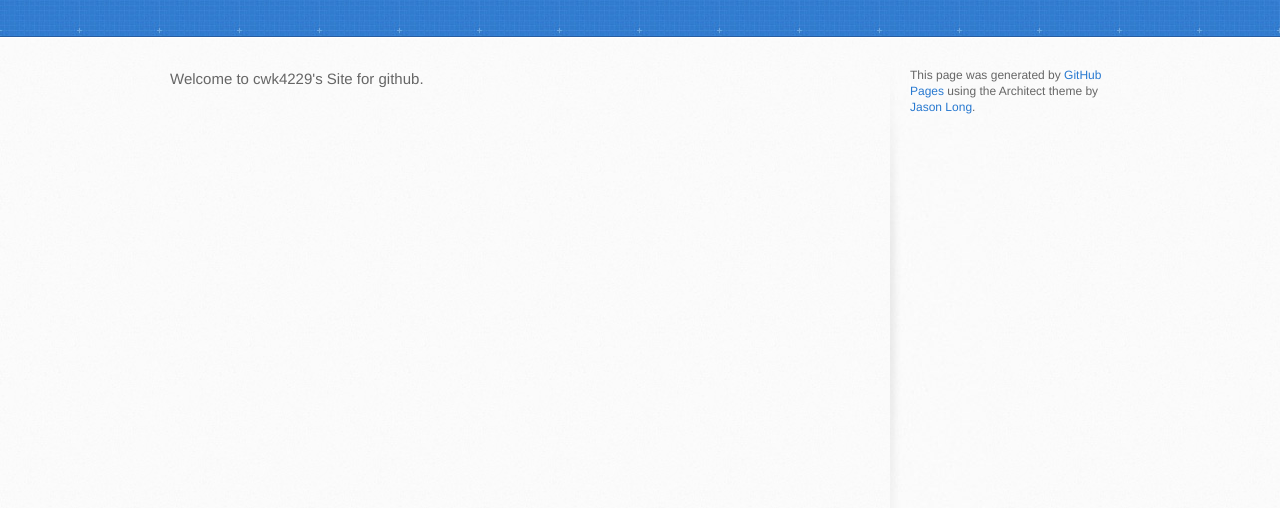
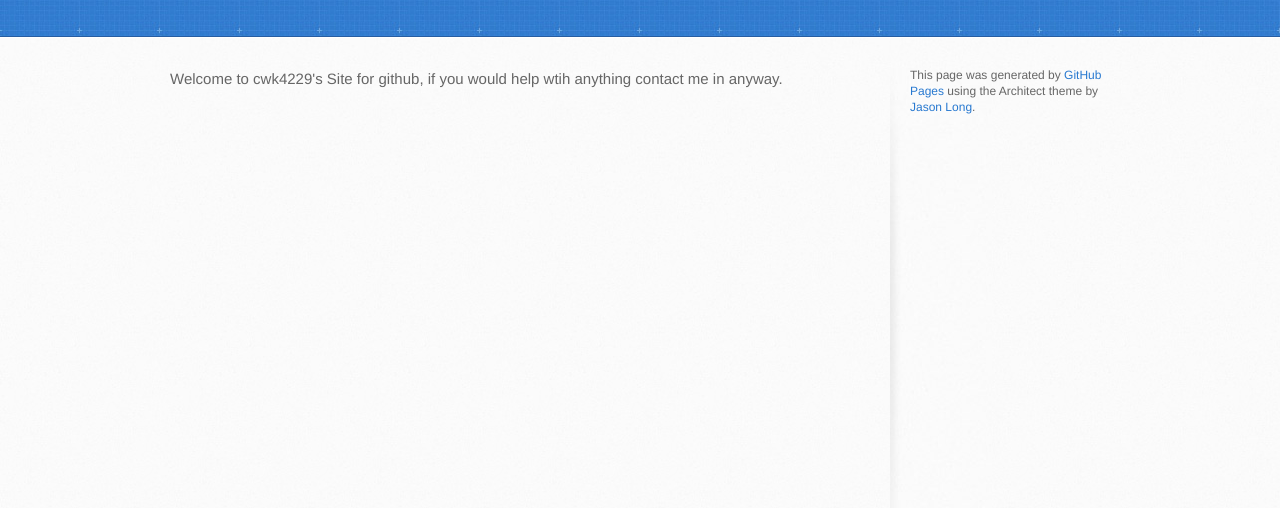
Before and after one commit to cwk4229/cwk4229.github.io, a plain HTML site: page index.html in a window 1280 px wide. Shown: the part 130-638 px from the top of the page. Drawn offline with Linux system fonts and the light colour scheme.

Commit message:
Update index.html

```diff
--- a/index.html
+++ b/index.html
@@ -28,7 +28,7 @@
     <div id="content-wrapper">
       <div class="inner clearfix">
         <section id="main-content">
-          <p>Welcome to cwk4229's Site for github.</p>
+          <p>Welcome to cwk4229's Site for github, if you would help wtih anything contact me in anyway.</p>
         </section>
 
         <aside id="sidebar">
```
